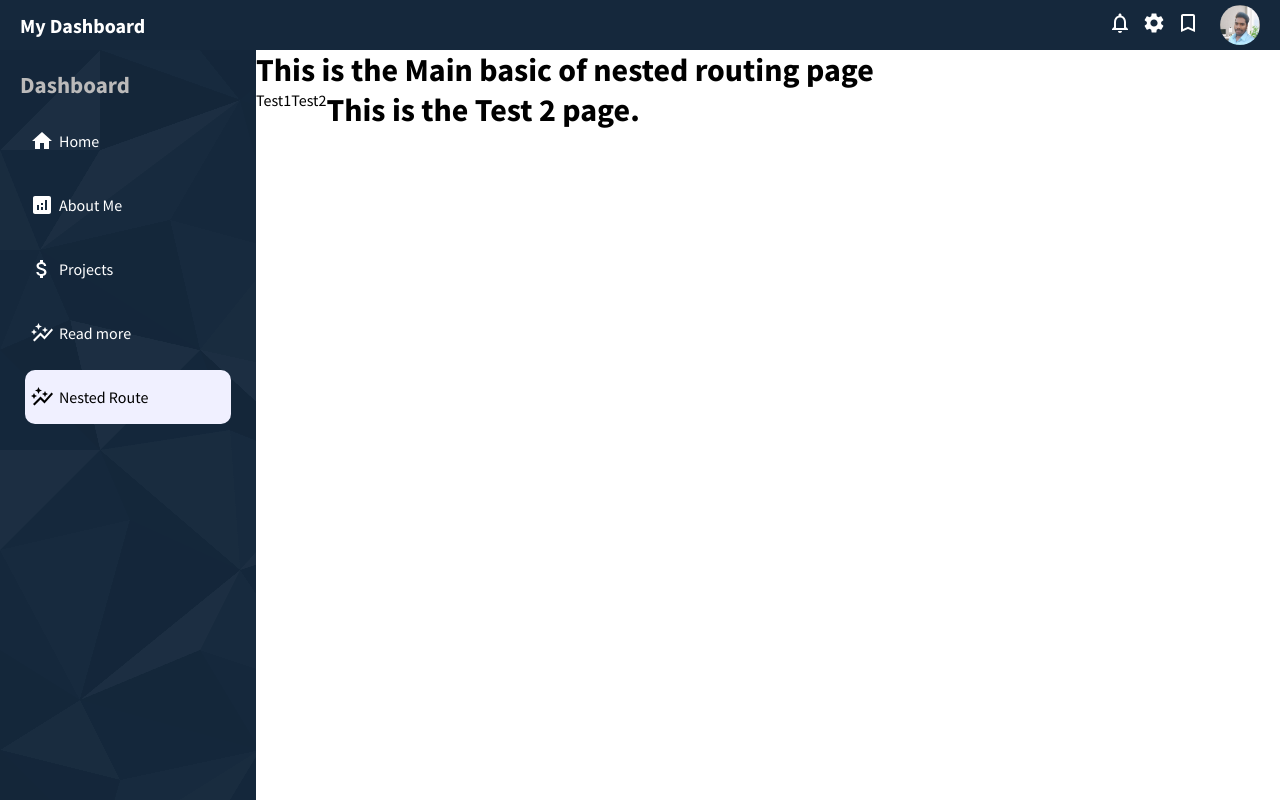
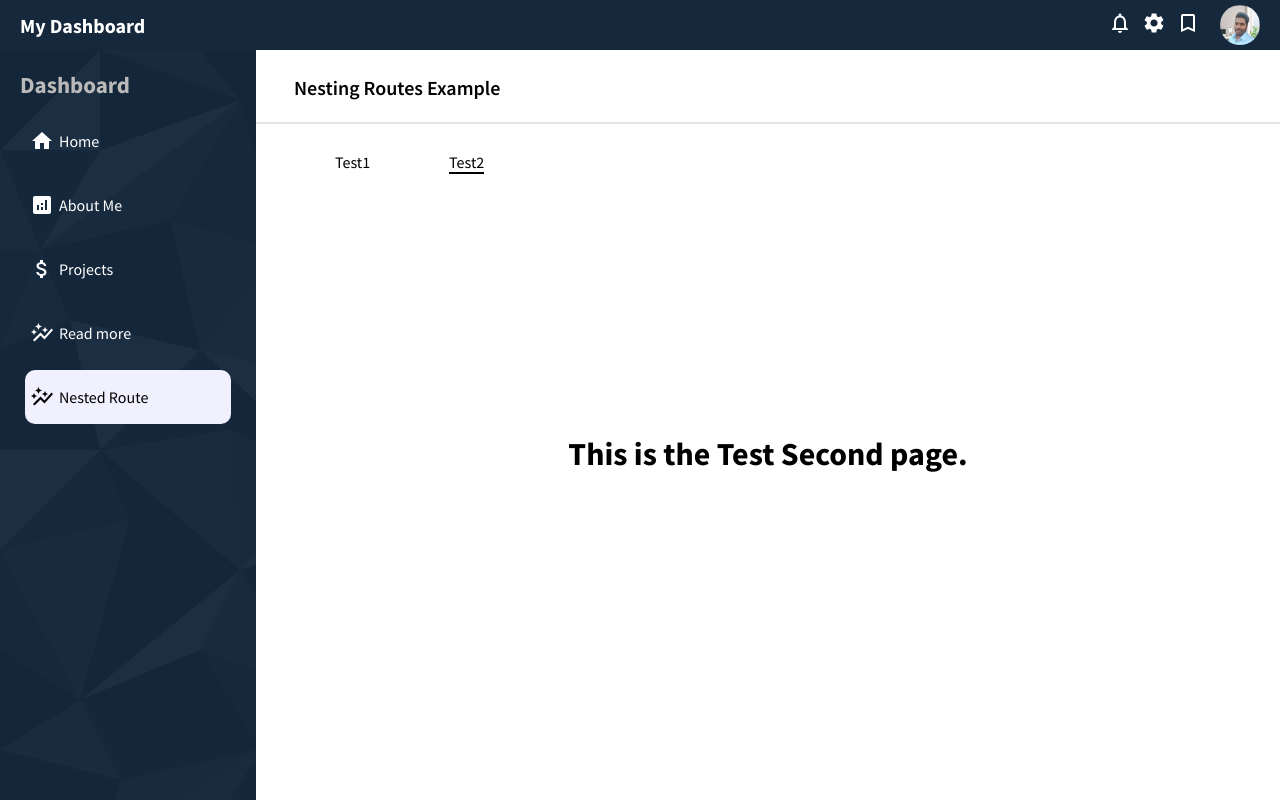
Before and after one commit to Vijaykumar308/dashboard-in-react, a React (Create React App) app: page /nested-route/test2 in a window 1280 px wide. Built offline with nearby package versions, Linux system fonts and the light colour scheme.

Commit message:
styling nesting component

```diff
--- a/src/components/Nesting/Test1.jsx
+++ b/src/components/Nesting/Test1.jsx
@@ -1,12 +1,16 @@
 import React from 'react'
 
 export default function Test1() {
-    let styles = {
-        flex: 4,
-    }
+  let styles = {
+    width: "100%",
+    height: "70vh",
+    display: "flex",
+    justifyContent: "center",
+    alignItems: "center"
+  }
   return (
     <div style={styles}>
-        <h1>This is the Test 1 page.</h1>
+        <h1>This is the Test First page.</h1>
     </div>
   )
 }
--- a/src/components/Nesting/Test2.jsx
+++ b/src/components/Nesting/Test2.jsx
@@ -2,12 +2,16 @@ import React from 'react'
 import { Link, Outlet } from 'react-router-dom'
 
 export default function Test2() {
-    let styles = {
-        flex: 4,
-    }
+  let styles = {
+    width: "100%",
+    height: "70vh",
+    display: "flex",
+    justifyContent: "center",
+    alignItems: "center"
+  }
   return (
     <div style={styles}>
-        <h1>This is the Test 2 page.</h1>
+        <h1>This is the Test Second page.</h1>
     </div>
   )
 }
--- /dev/null
+++ b/src/components/Nesting/nesting.css
@@ -0,0 +1,11 @@
+.nesting{
+    flex: 4;
+}
+.nav-link{
+    display: flex;
+    width: 30%;
+    justify-content: space-evenly;
+}
+.active{
+    border-bottom: 2px solid black;
+}
--- a/src/components/Nesting/nesting.jsx
+++ b/src/components/Nesting/nesting.jsx
@@ -1,21 +1,15 @@
-import React from 'react'
-import { Link, Outlet } from 'react-router-dom'
+import "./nesting.css";
+import { NavLink, Outlet } from 'react-router-dom'
 
 export default function nesting() {
-    let styles = {
-        flex: 4,
-    }
-    let navLinks = {
-        display:"flex"
-    }
   return (
-    <div style={styles}>
-        <h1>This is the Main basic of nested routing page</h1>
-        <div style={navLinks}>
-            <Link to="test1">Test1</Link>
-            <Link to="test2">Test2</Link>
-            <Outlet />
+    <div className='nesting'>
+        <h1 className="heading">Nesting Routes Example</h1>
+        <div className="nav-link">
+            <NavLink to="test1">Test1</NavLink>
+            <NavLink to="test2">Test2</NavLink>
         </div>
+        <Outlet />
     </div>
   )
 }
--- a/src/components/Readmore/readmore.css
+++ b/src/components/Readmore/readmore.css
@@ -18,7 +18,6 @@
     background-color: #fff;
 }
 .featured-image{
-    background-color: red;
     height: 40vh;
 }
 .featured-image > *{
--- a/src/pages/readMore/read-more.css
+++ b/src/pages/readMore/read-more.css
@@ -1,3 +1,4 @@
 .page-readmore{
     flex: 4;
+    background-color: #f8f8f8;
 }
```
